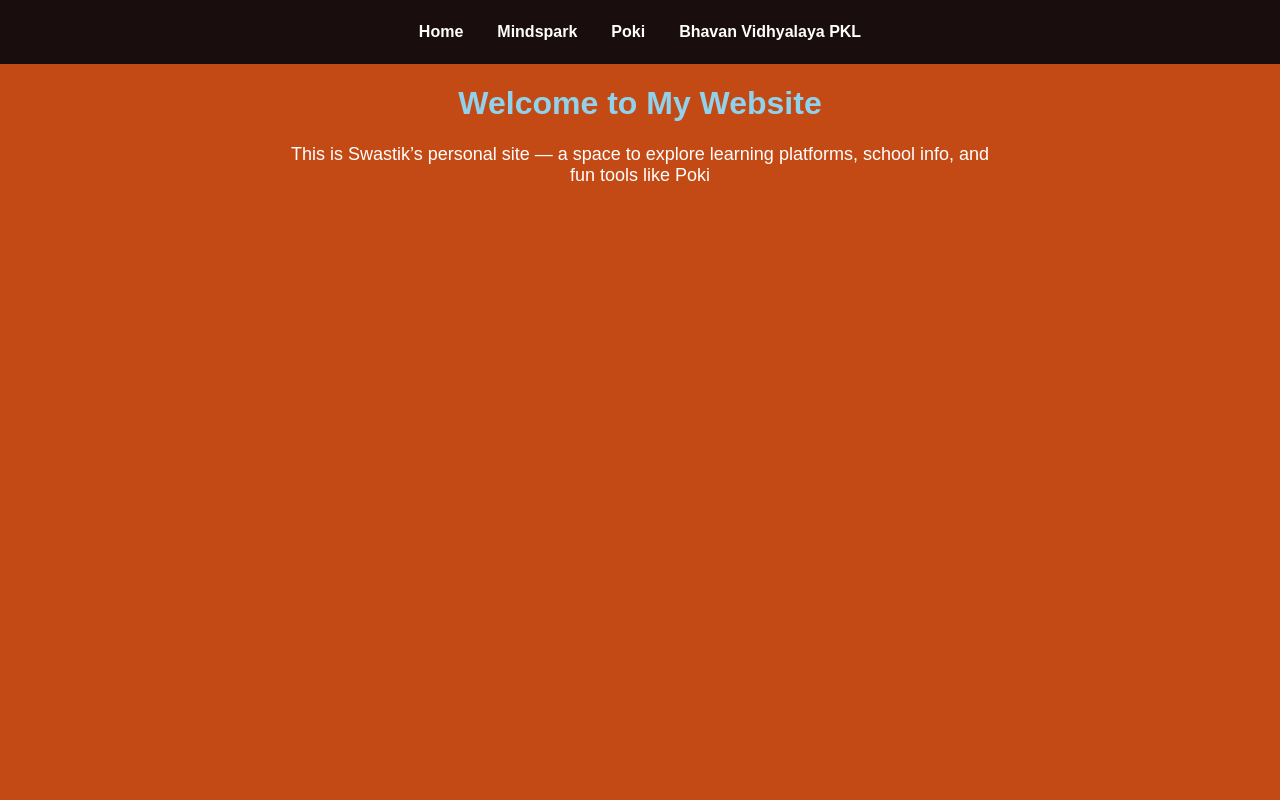
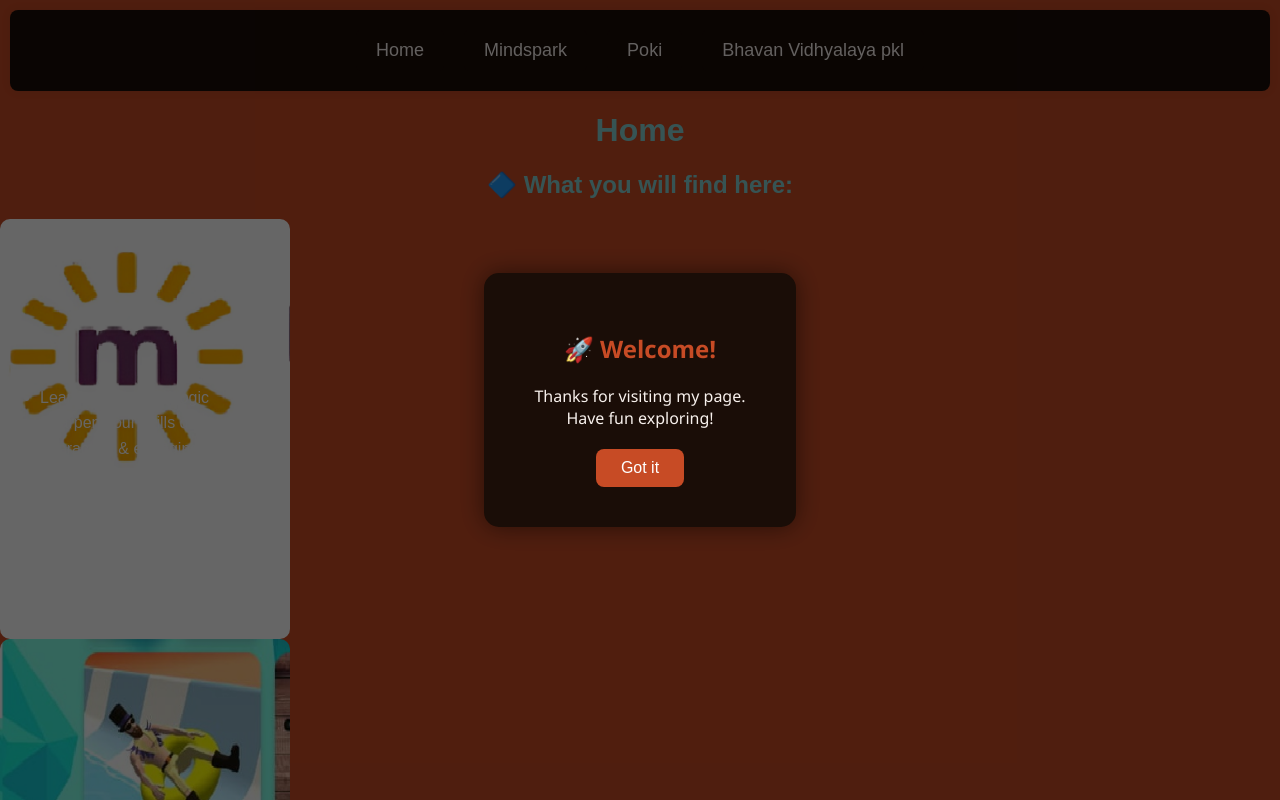
Before and after one commit to hidevsudio/hidevsudio.github.io, a plain HTML site: page index.html in a window 1280 px wide. Shown: the top 800 px of the page. Drawn offline with Linux system fonts and the light colour scheme.

Commit message:
Update index.html

```diff
--- a/index.html
+++ b/index.html
@@ -1,103 +1,185 @@
 <!DOCTYPE html>
 <html lang="en">
 <head>
-  <meta charset="UTF-8">
-  <title>Pro Developer Swastik</title>
-  <meta name="viewport" content="width=device-width, initial-scale=1.0" />
+  <meta charset="UTF-8" />
+  <meta name="viewport" content="width=device-width, initial-scale=1" />
+  <title>Index</title>
   <style>
     body {
-      background-color: #c44a15;
-      color: white;
+      background-color: rgb(199, 75, 37);
+      margin: 0;
       font-family: Arial, sans-serif;
-      margin: 0;
-      padding: 0;
     }
 
-    .navbar {
-      background-color: #1a0d0d;
+    .custom-box {
       display: flex;
       flex-wrap: wrap;
       justify-content: center;
-      gap: 10px;
-      padding: 15px 10px;
+      gap: 20px;
+      background-color: rgb(26, 13, 7);
+      padding: 20px;
+      margin: 10px;
+      border-radius: 8px;
+      box-shadow: 0 0 10px rgba(0,0,0,0.1);
     }
 
-    .navbar a {
+    .custom-a, .custom-b, .custom-c {
+      background-repeat: no-repeat;
+      background-size: cover;
+      padding: 150px 20px 20px 20px;
       color: white;
-      text-decoration: none;
-      font-weight: bold;
-      padding: 8px 12px;
-      background-color: transparent;
+      width: 250px;
+      height: 250px;
+      border-radius: 10px;
+      position: relative;
     }
 
-    .navbar a:hover {
-      background-color: #333;
+    .custom-a {
+      background-image: url(mind1.png);
+    }
+
+    .custom-b {
+      background-image: url(poki.jfif);
+    }
+
+    .custom-c {
+      background-image: url(Bhavan.jpg);
+    }
+
+    a {
+      text-decoration: none;
+    }
+
+    .custom-button {
+      font-size: 18px;
+      padding: 10px 20px;
+      background-color: rgb(26, 13, 7);
+      color: rgb(248, 241, 237);
+      border: none;
       border-radius: 5px;
+      cursor: pointer;
+    }
+
+    ul {
+      list-style-type: disc;
+      padding-left: 20px;
+      font-size: 16px;
+      line-height: 1.6;
+      color: white;
     }
 
     h1, h2 {
+      color: rgb(136, 211, 211);
       text-align: center;
-      color: #90d2eb;
     }
 
-    p {
-      text-align: center;
-      font-size: 18px;
-      margin: 10px auto;
-      max-width: 700px;
-    }
-
-    img {
-      display: block;
-      margin: 30px auto;
-      max-width: 90%;
-      height: auto;
-    }
-
-    ul {
-      list-style-type: square;
-      max-width: 600px;
-      margin: 20px auto;
-      font-size: 18px;
-    }
-
-    @media (max-width: 600px) {
-      body {
-        font-size: 16px;
+    /* Mobile responsive fixes */
+    @media (max-width: 768px) {
+      .custom-a, .custom-b, .custom-c {
+        width: 90%;
+        margin: 0 auto;
+        padding-top: 120px;
       }
 
-      .navbar {
+      .custom-box {
         flex-direction: column;
         align-items: center;
       }
 
-      .navbar a {
-        padding: 10px;
+      .custom-button {
         width: 100%;
-        text-align: center;
-      }
-
-      ul {
-        font-size: 16px;
-        padding: 0 20px;
-      }
-
-      p {
-        font-size: 16px;
-        padding: 0 15px;
+        max-width: 200px;
+        margin: 5px auto;
       }
     }
   </style>
+
+  <!-- Pop-up Welcome Box -->
+  <div id="customAlert" style="
+    display: flex;
+    flex-direction: column;
+    align-items: center;
+    justify-content: center;
+    position: fixed;
+    top: 0; left: 0;
+    width: 100%; height: 100%;
+    background-color: rgba(0, 0, 0, 0.6);
+    z-index: 1000;
+    font-family: 'Segoe UI', sans-serif;
+  ">
+    <div style="
+      background-color: rgb(26, 13, 7);
+      color: rgb(248, 241, 237);
+      padding: 40px 50px;
+      border-radius: 15px;
+      text-align: center;
+      box-shadow: 0 0 25px rgba(0,0,0,0.5);
+      max-width: 400px;
+    ">
+      <h2 style="color: rgb(199, 75, 37); margin-bottom: 20px;">🚀 Welcome!</h2>
+      <p style="margin-bottom: 20px;">
+        Thanks for visiting my page.<br>
+        Have fun exploring!
+      </p>
+      <button onclick="closeAlert()" style="
+        padding: 10px 25px;
+        background-color: rgb(199, 75, 37);
+        color: white;
+        font-size: 16px;
+        border: none;
+        border-radius: 8px;
+        cursor: pointer;
+      ">Got it</button>
+    </div>
+
+    <script>
+      function closeAlert() {
+        document.getElementById("customAlert").style.display = "none";
+      }
+
+      window.onload = function() {
+        document.getElementById("customAlert").style.display = "flex";
+      }
+    </script>
+  </div>
 </head>
+
 <body>
-
-  <div class="navbar">
-    <a href="#index">Home</a>
-    <a href="#mindspark">Mindspark</a>
-    <a href="https://poki.com" target="_blank">Poki</a>
-    <a href="#bhavan">Bhavan Vidhyalaya PKL</a>
+  <!-- Button Row -->
+  <div class="custom-box">
+    <a href="index.html"><button class="custom-button">Home</button></a>
+    <a href="https://student.mindspark.in" target="_blank"><button class="custom-button">Mindspark</button></a>
+    <a href="Visit poki.html"><button class="custom-button">Poki</button></a>
+    <a href="Bhavan Vidhyalaya.html"><button class="custom-button">Bhavan Vidhyalaya pkl</button></a>
   </div>
 
-  <h1 id="home">Welcome to My Website</h1>
+  <h1>Home</h1>
 
-  <p>This is Swastik’s personal site — a space to explore learning platforms, school info, and fun tools like Poki
+  <h2>🔷 What you will find here:</h2>
+
+  <div class="custom-a">
+    <ul>
+      <li>Learn with fun and logic</li>
+      <li>Sharpen your skills daily</li>
+      <li>Interactive & engaging</li>
+    </ul>
+  </div>
+
+  <div class="custom-b">
+    <ul>
+      <li>Play anytime, anywhere</li>
+      <li>No installs, just fun</li>
+      <li>Puzzles, action & more</li>
+    </ul>
+  </div>
+
+  <div class="custom-c">
+    <ul>
+      <li>Bhavan Vidyalaya, Panchkula</li>
+      <li>Learning with excellence</li>
+      <li>Grow, shine, and lead!</li>
+    </ul>
+  </div>
+
+</body>
+</html>
```
